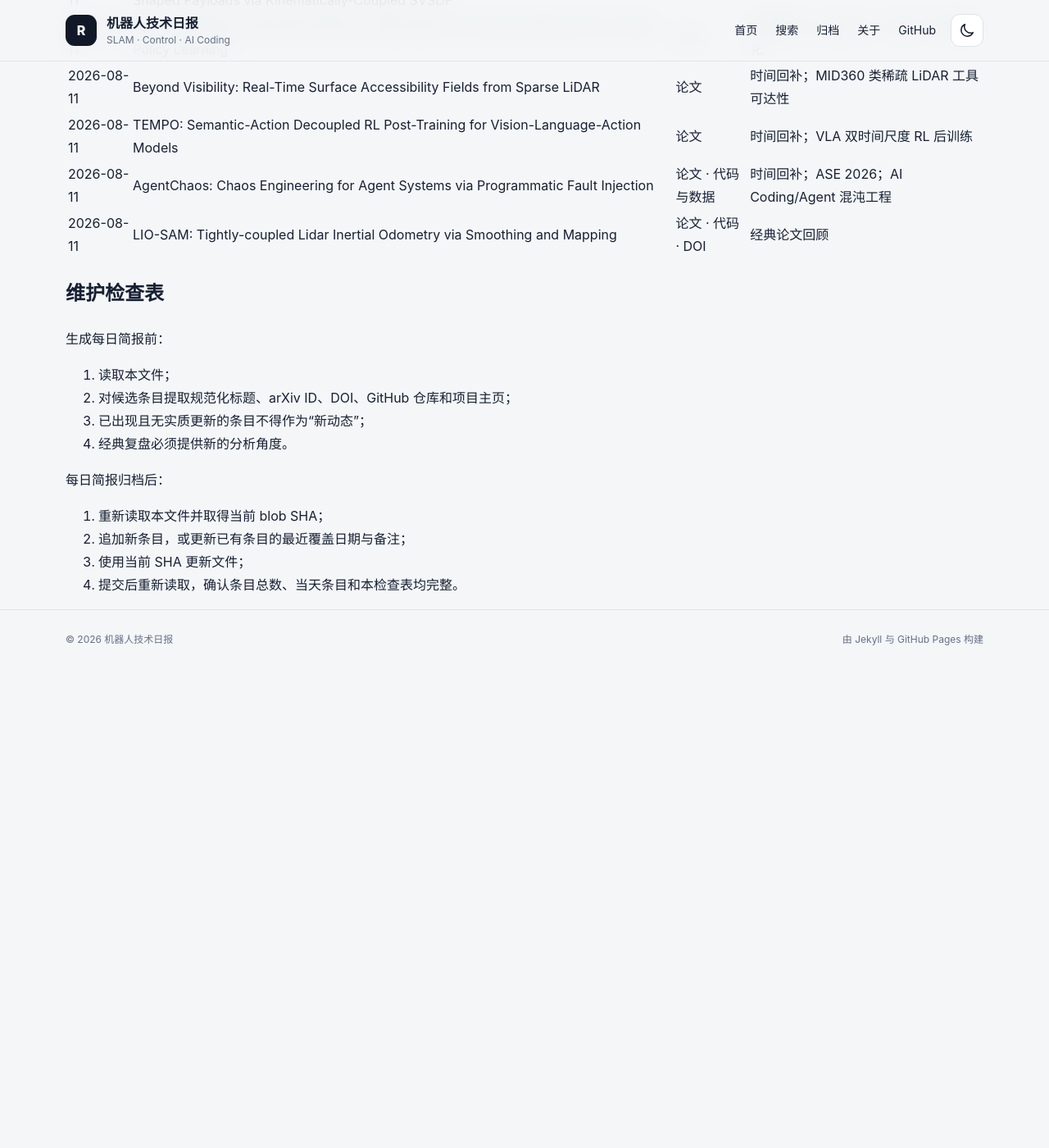
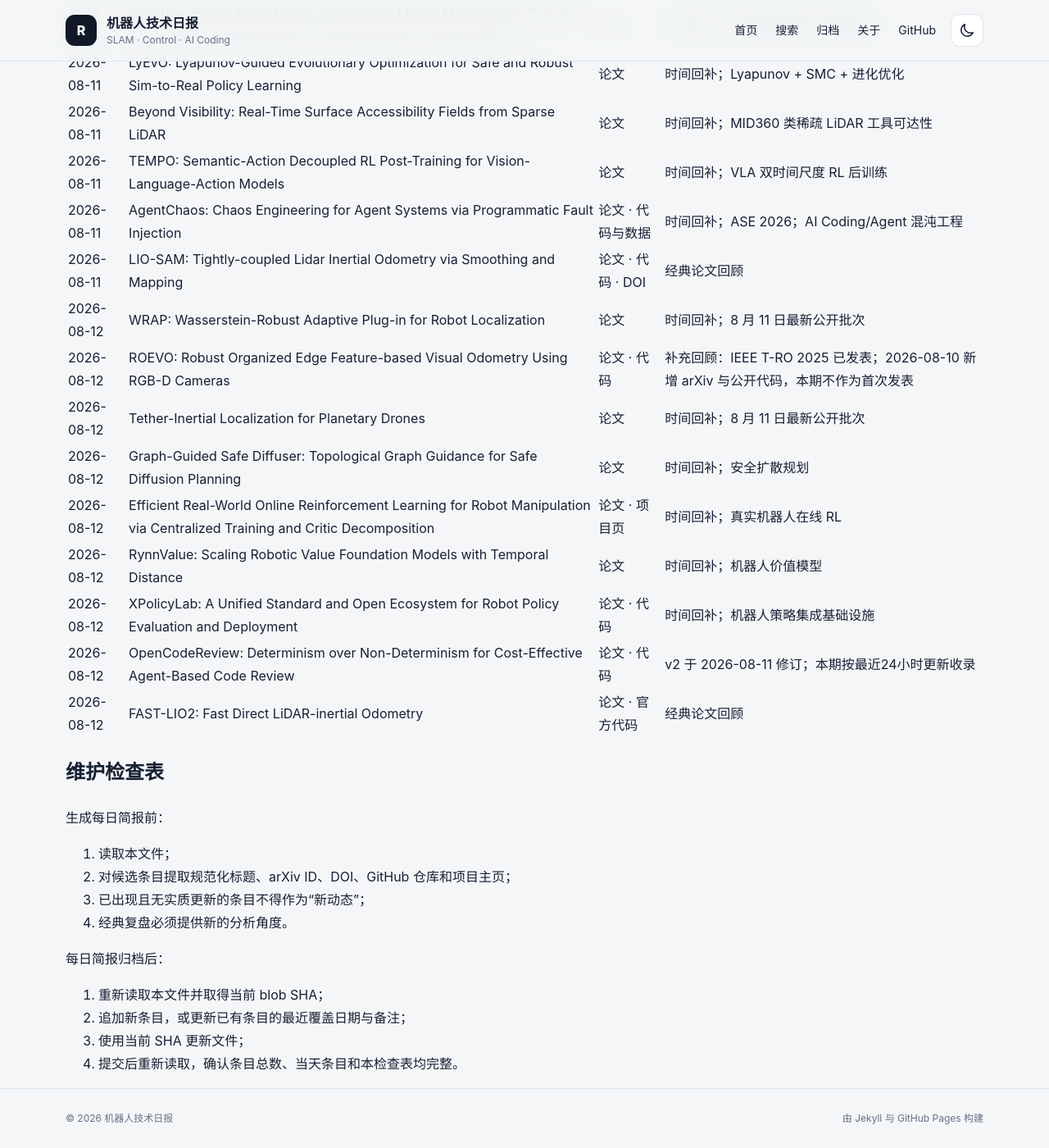
Before and after one commit to helywin/daily, a Jekyll site: the page built from robotics-brief-covered-items.md, in a window 1280 px wide and 1400 px high, scrolled down 17257 px. Shown: the whole window at 82% size. Built offline with Jekyll 4.4.1, drawn with Linux system fonts in a browser that asks for light colours; our own code applies the rules of GitHub Pages for plain Markdown files; before the commit the page ends 18073 px from its top, so only the background shows below that; some of the changed text lies outside the part shown.

Commit message:
docs: update robotics brief coverage index for 2026-08-12

```diff
--- a/robotics-brief-covered-items.md
+++ b/robotics-brief-covered-items.md
@@ -1,6 +1,6 @@
 # 机器人技术简报已覆盖条目索引
 
-> 最后更新：2026-08-11（Asia/Shanghai）
+> 最后更新：2026-08-12（Asia/Shanghai）
 >
 > 用途：每日简报选题前强制查重。本文件保留全部历史条目的最近覆盖日期、规范标题、至少一个可直接访问的原始来源和必要备注。
 >
@@ -19,6 +19,8 @@
 > 2026-08-10 新增 7 条主动态与 1 条经典论文回顾，共 272 条。
 >
 > 2026-08-11 新增 8 条主动态与 1 条经典论文回顾，共 281 条。
+>
+> 2026-08-12 新增 8 条主动态与 1 条经典论文回顾，共 290 条。
 
 ## 已核验条目
 
@@ -305,6 +307,15 @@
 | 2026-08-11 | TEMPO: Semantic-Action Decoupled RL Post-Training for Vision-Language-Action Models | [论文](https://arxiv.org/abs/2608.07314) | 时间回补；VLA 双时间尺度 RL 后训练 |
 | 2026-08-11 | AgentChaos: Chaos Engineering for Agent Systems via Programmatic Fault Injection | [论文](https://arxiv.org/abs/2608.06790) · [代码与数据](https://github.com/IntelligentDDS/AgentChaos) | 时间回补；ASE 2026；AI Coding/Agent 混沌工程 |
 | 2026-08-11 | LIO-SAM: Tightly-coupled Lidar Inertial Odometry via Smoothing and Mapping | [论文](https://arxiv.org/abs/2007.00258) · [代码](https://github.com/TixiaoShan/LIO-SAM) · [DOI](https://doi.org/10.1109/IROS45743.2020.9341176) | 经典论文回顾 |
+| 2026-08-12 | WRAP: Wasserstein-Robust Adaptive Plug-in for Robot Localization | [论文](https://arxiv.org/abs/2608.09807) | 时间回补；8 月 11 日最新公开批次 |
+| 2026-08-12 | ROEVO: Robust Organized Edge Feature-based Visual Odometry Using RGB-D Cameras | [论文](https://arxiv.org/abs/2608.09112) · [代码](https://github.com/liumingrui814/ROEVO) | 补充回顾：IEEE T-RO 2025 已发表；2026-08-10 新增 arXiv 与公开代码，本期不作为首次发表 |
+| 2026-08-12 | Tether-Inertial Localization for Planetary Drones | [论文](https://arxiv.org/abs/2608.09515) | 时间回补；8 月 11 日最新公开批次 |
+| 2026-08-12 | Graph-Guided Safe Diffuser: Topological Graph Guidance for Safe Diffusion Planning | [论文](https://arxiv.org/abs/2608.09484) | 时间回补；安全扩散规划 |
+| 2026-08-12 | Efficient Real-World Online Reinforcement Learning for Robot Manipulation via Centralized Training and Critic Decomposition | [论文](https://arxiv.org/abs/2608.09762) · [项目页](https://hil-harc.github.io/) | 时间回补；真实机器人在线 RL |
+| 2026-08-12 | RynnValue: Scaling Robotic Value Foundation Models with Temporal Distance | [论文](https://arxiv.org/abs/2608.09853) | 时间回补；机器人价值模型 |
+| 2026-08-12 | XPolicyLab: A Unified Standard and Open Ecosystem for Robot Policy Evaluation and Deployment | [论文](https://arxiv.org/abs/2608.09892) · [代码](https://github.com/XPolicyLab/XPolicyLab) | 时间回补；机器人策略集成基础设施 |
+| 2026-08-12 | OpenCodeReview: Determinism over Non-Determinism for Cost-Effective Agent-Based Code Review | [论文](https://arxiv.org/abs/2608.09290) · [代码](https://github.com/alibaba/open-code-review) | v2 于 2026-08-11 修订；本期按最近24小时更新收录 |
+| 2026-08-12 | FAST-LIO2: Fast Direct LiDAR-inertial Odometry | [论文](https://arxiv.org/abs/2107.06829) · [官方代码](https://github.com/hku-mars/FAST_LIO) | 经典论文回顾 |
 
 ## 维护检查表
 
```
